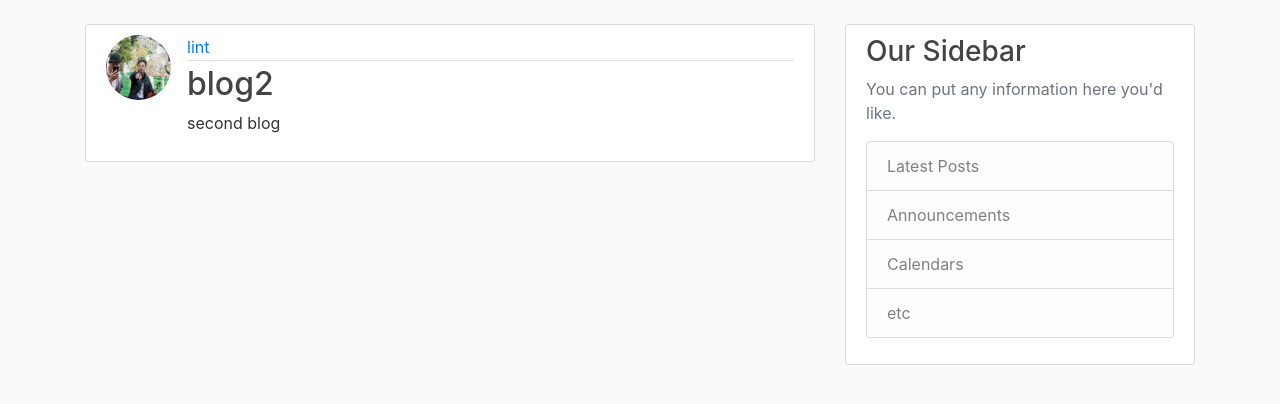
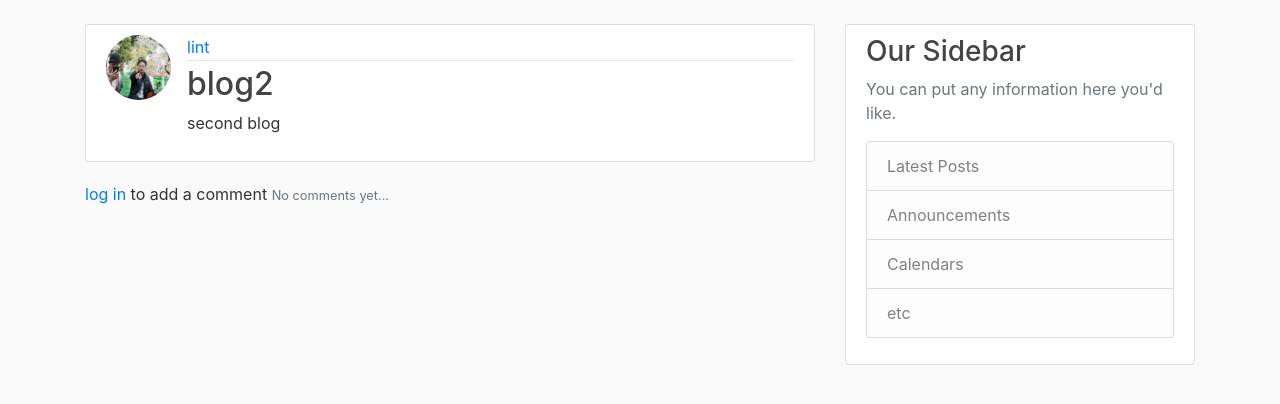
Before and after one commit to teethof/brecute, a Django app: page /thefav/post/2/ in a window 1280 px wide. Shown: the part 56-460 px from the top of the page. Run offline with Django 3.2, Linux system fonts and the light colour scheme; data comes from the database, SQL or seed files in the repository; both versions use the stored data as it was after the commit; some libraries are stand-ins or nearby versions.

Commit message:
add an comment section

```diff
--- a/thefav/admin.py
+++ b/thefav/admin.py
@@ -1,6 +1,7 @@
 from django.contrib import admin
-from .models import Post
+from .models import Post, PostComment
 
 # Register your models here.
 
 admin.site.register(Post)
+admin.site.register(PostComment)
--- a/thefav/models.py
+++ b/thefav/models.py
@@ -1,5 +1,6 @@
 
 from django.db import models
+from django.db.models.deletion import CASCADE
 from django.utils import timezone
 from django.contrib.auth.models import User
 from django.urls import reverse
@@ -16,3 +17,16 @@ class Post(models.Model):
 
     def get_absolute_url(self):
         return reverse('detail', kwargs={'pk':self.pk})
+
+    @property
+    def comments_num(self):
+        return PostComment.objects.filter(post=self).count()
+
+class PostComment(models.Model):
+    post_connected = models.ForeignKey(Post, related_name='comments', on_delete=CASCADE)
+    author = models.ForeignKey(User, related_name='author', on_delete=CASCADE)
+    content = models.TextField()
+    date_posted = models.DateTimeField(default=timezone.now)
+
+    def __str__(self):
+        return str(self.author)+', '+self.post_connected.title[:40]
--- a/thefav/templates/thefav/post_detail.html
+++ b/thefav/templates/thefav/post_detail.html
@@ -1,6 +1,7 @@
 
 
 {% extends "thefav/base.html" %}
+{% load crispy_forms_tags %}
 {% block content%}
 
      <article class="media content-section">
@@ -19,6 +20,55 @@
         </div>
     </article>
 
+    <!--comments-->
+    <div id="comments_section">
+    {%if user.is_authenticated%}
+
+    <form method="POST">
+      {% csrf_token %}
+      <div class="form-group">
+        {{comment_form}}
+        <a class="btn btn-info" href="{% url 'comment' object.id %}">
+            Add an comment</a>
+          <i class="fas fa-comments"></i>
+        </button>
+
+
+          <i class="fas fa-comments"></i>
+        </button>
+      </div>
+    </form>
+
+    {% else %}
+     <a href={% url "login" %}>log in</a> to add a comment
+    {% endif %}
+
+      {% if post.comments.all %}
+      <hr>
+      <ul>
+        {% for comment in post.comments.all %}
+        <li>
+          <div>
+            <span>
+              <strong class="text-info">
+                {{comment.author}}
+                at {{comment.date_posted}}
+              </strong>
+            </span>
+            <p>
+              {{comment.content}}
+            </p>
+          </div>
+        </li>
+        {% endfor %}
+      </ul>
+      {% else %}
+      <small class="text-secondary">No comments yet...</small>
+      {% endif %}
+    </div>
+
+
+
 
 
 {% endblock content %}
--- a/thefav/urls.py
+++ b/thefav/urls.py
@@ -3,7 +3,8 @@ from  . import views
 from .views import (
     PostListView, PostDetailView,
     PostCreateView, PostUpdateView,
-    PostDeleteView, UserPostListView)
+    PostDeleteView, UserPostListView,
+    CommentCreateView)
 
 urlpatterns = [
     path('', PostListView.as_view(), name = 'thefav'),
@@ -12,6 +13,7 @@ urlpatterns = [
     path('post/<int:pk>/update/', PostUpdateView.as_view(), name = 'update'),
     path('post/<int:pk>/delete/', PostDeleteView.as_view(), name = 'delete'),
     path('post/new/', PostCreateView.as_view(), name = 'create'),
+    path('post/<int:pk>/comment/', CommentCreateView.as_view(), name = 'comment'),
     path('about/', views.about, name = 'thefavabout')
 
 ]
--- a/thefav/views.py
+++ b/thefav/views.py
@@ -1,8 +1,11 @@
 from django.contrib.messages.api import success
 from django.shortcuts import render, get_object_or_404
 from django.contrib.auth.models import User
-from django.http import HttpResponse
-from .models import Post
+from django.http import HttpResponse, request
+from django.urls import reverse_lazy
+
+from .forms import PostCommentForm
+from .models import Post, PostComment
 from django.contrib.auth.mixins import (
     LoginRequiredMixin,
     UserPassesTestMixin)
@@ -38,6 +41,8 @@ class UserPostListView(ListView):
 class PostDetailView(DetailView):
     model = Post
 
+
+
 class PostDeleteView(LoginRequiredMixin, UserPassesTestMixin, DeleteView):
     model = Post
     success_url = '/thefav/'
@@ -52,6 +57,18 @@ class PostCreateView(LoginRequiredMixin, CreateView):
     fields = ['title', 'content']
     def form_valid(self, form):
         form.instance.author = self.request.user
+        return super().form_valid(form)
+
+class CommentCreateView(CreateView):
+    model = PostComment
+    template_name='thefav/comment_form.html'
+    # fields="__all__"#引入表单form后form中定义了这一行因此可以除去
+    form_class = PostCommentForm
+
+    success_url=reverse_lazy('thefav')
+    def form_valid(self, form):
+        form.instance.post_connected_id = self.kwargs['pk']
+        form.instance.author_id = self.request.user.id
         return super().form_valid(form)
 
 class PostUpdateView(LoginRequiredMixin, UserPassesTestMixin, UpdateView):
--- a/users/admin.py
+++ b/users/admin.py
@@ -1,5 +1,6 @@
 from django.contrib import admin
 from .models import Profile
+
 
 # Register your models here.
 
```
Also changed, not shown: thefav/forms.py (added, +14 -0 lines), thefav/templates/thefav/comment_form.html (added, +18 -0 lines), db.sqlite3, thefav/migrations/0004_postcomment.py (added), thefav/migrations/0005_auto_20211027_1442.py (added), thefav/migrations/0006_auto_20211027_1443.py (added).
